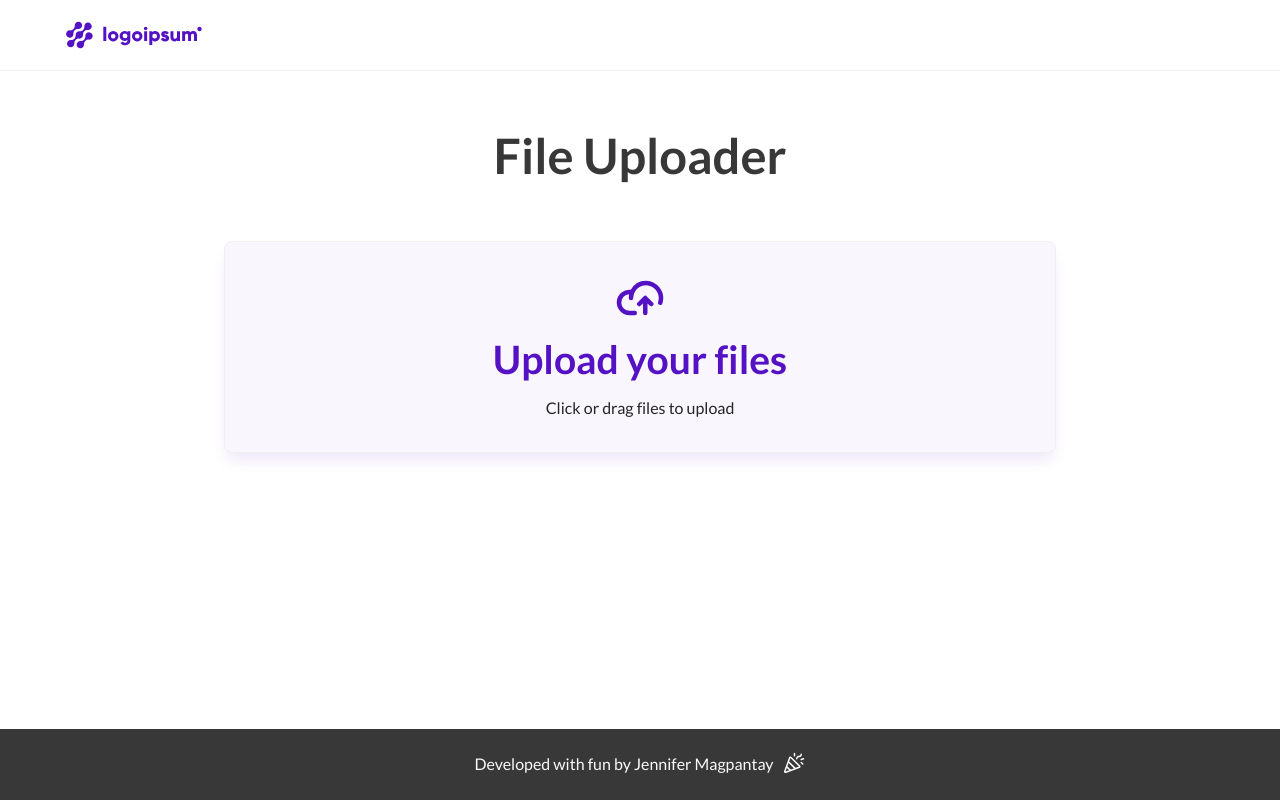
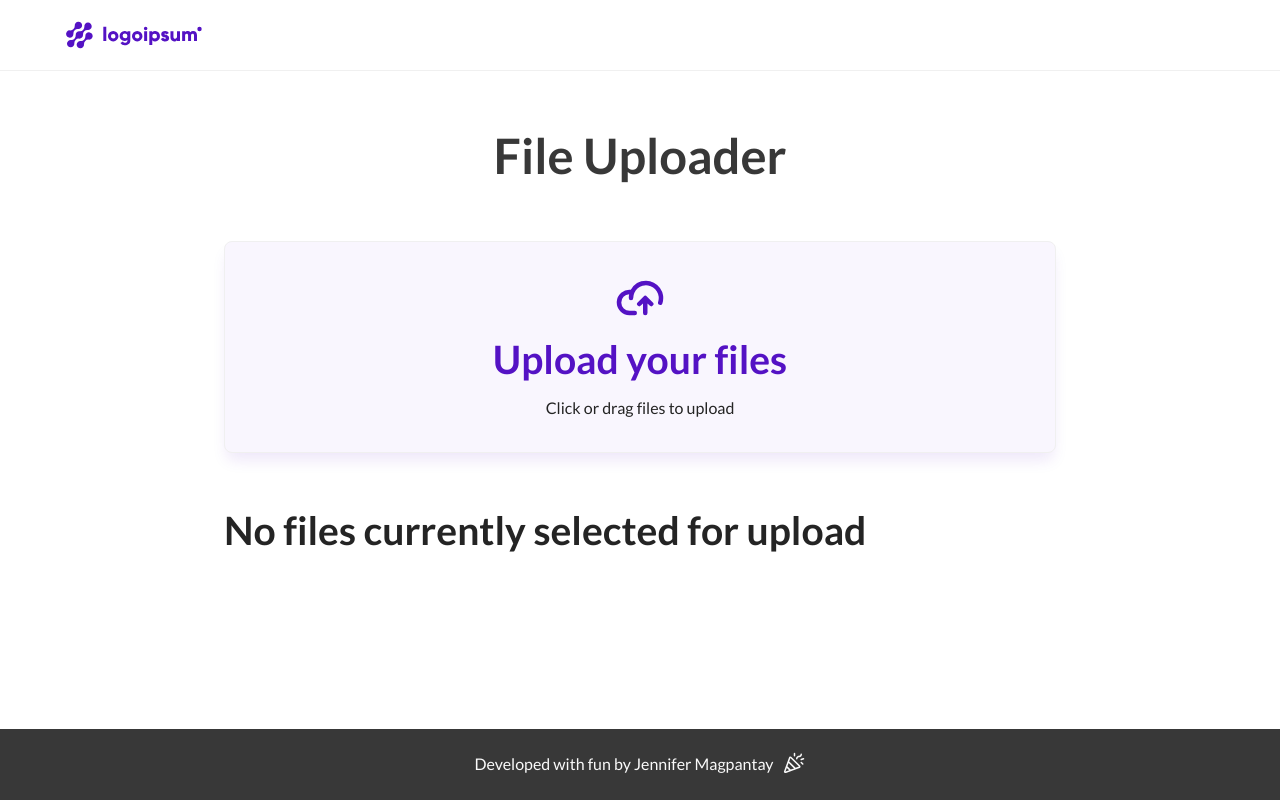
Before and after one commit to jennifer-magpantay/components, a React (Vite) app in the folder file-upload/project/: page / in a window 1280 px wide. Built offline with nearby package versions, Linux system fonts and the light colour scheme.

Commit message:
Upload components with new props and handle functions

```diff
--- a/file-upload/project/src/App.jsx
+++ b/file-upload/project/src/App.jsx
@@ -1,4 +1,4 @@
-import { useState, useEffect } from "react";
+import { useState } from "react";
 import "./styles/app.scss";
 
 import { Header } from "./components/Header";
@@ -20,6 +20,16 @@ export const App = () => {
     );
   };
 
+  const handleFileDelete = (event) => {
+    const target = event.currentTarget;
+    if (target.dataset.id === "card-button-remove") {
+      const filteredList = files.filter(
+        (file) => file.lastModified != target.id
+      );
+      setFiles(filteredList);
+    }
+  };
+
   return (
     <>
       <Header />
@@ -27,7 +37,12 @@ export const App = () => {
         <Title text="File Uploader" />
         <main>
           <UploadComponent onChange={(event) => handleUploadFile(event)} />
-          {files && <FilesList files={files} />}
+          {files && (
+            <FilesList
+              files={files}
+              onClick={(event) => handleFileDelete(event)}
+            />
+          )}
         </main>
       </div>
       <Footer />
--- a/file-upload/project/src/components/FileItem.jsx
+++ b/file-upload/project/src/components/FileItem.jsx
@@ -1,5 +1,5 @@
 import { Card } from "./Card";
 
-export const FileItem = ({ name, type, lastModified }) => {
-  return <Card id={lastModified} title={name} type={type} />;
+export const FileItem = ({ name, type, lastModified, onClick }) => {
+  return <Card id={lastModified} title={name} type={type} onClick={onClick} />;
 };
--- a/file-upload/project/src/components/FilesList.jsx
+++ b/file-upload/project/src/components/FilesList.jsx
@@ -1,9 +1,20 @@
 import { FileItem } from "./FileItem";
-export const FilesList = ({ files }) => {
+export const FilesList = ({ files, onClick }) => {
+  const title =
+    files.length != 0
+      ? "Uploaded files"
+      : "No files currently selected for upload";
   return (
     <>
       {files && (
         <section className="files">
+          <h2
+            className={
+              files.length != 0 ? "section__title" : "section__title disabled"
+            }
+          >
+            {title}
+          </h2>
           <ul className="files__list">
             {files.map((file, index) => (
               <li
@@ -15,6 +26,7 @@ export const FilesList = ({ files }) => {
                   name={file.name}
                   type={file.type}
                   lastModified={file.lastModified}
+                  onClick={onClick}
                 />
               </li>
             ))}
--- a/file-upload/project/src/components/UploadComponent.jsx
+++ b/file-upload/project/src/components/UploadComponent.jsx
@@ -10,12 +10,13 @@ export const UploadComponent = ({ onChange }) => {
           weight="bold"
           aria-hidden={true}
         />
-        <h2 className="">Upload your files</h2>
-        <p>Click or drag files to upload</p>
+        <h2 className="section">Upload your files</h2>
+        <label htmlFor="file-js">Click or drag files to upload</label>
         <input
           id="file-js"
           name="file"
           type="file"
+          accept="image/png, image/jpeg, image/svg+xml, .pdf,.doc"
           multiple
           onChange={onChange}
         />
```
